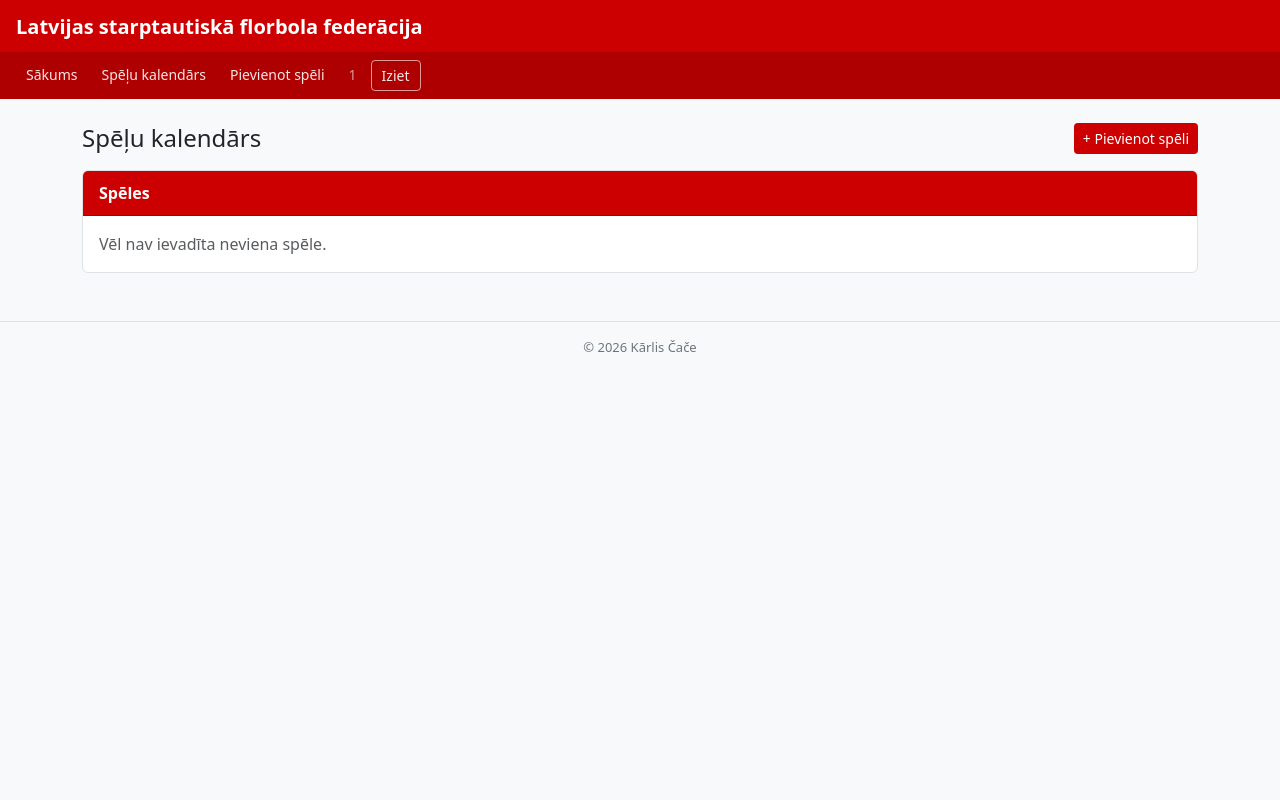
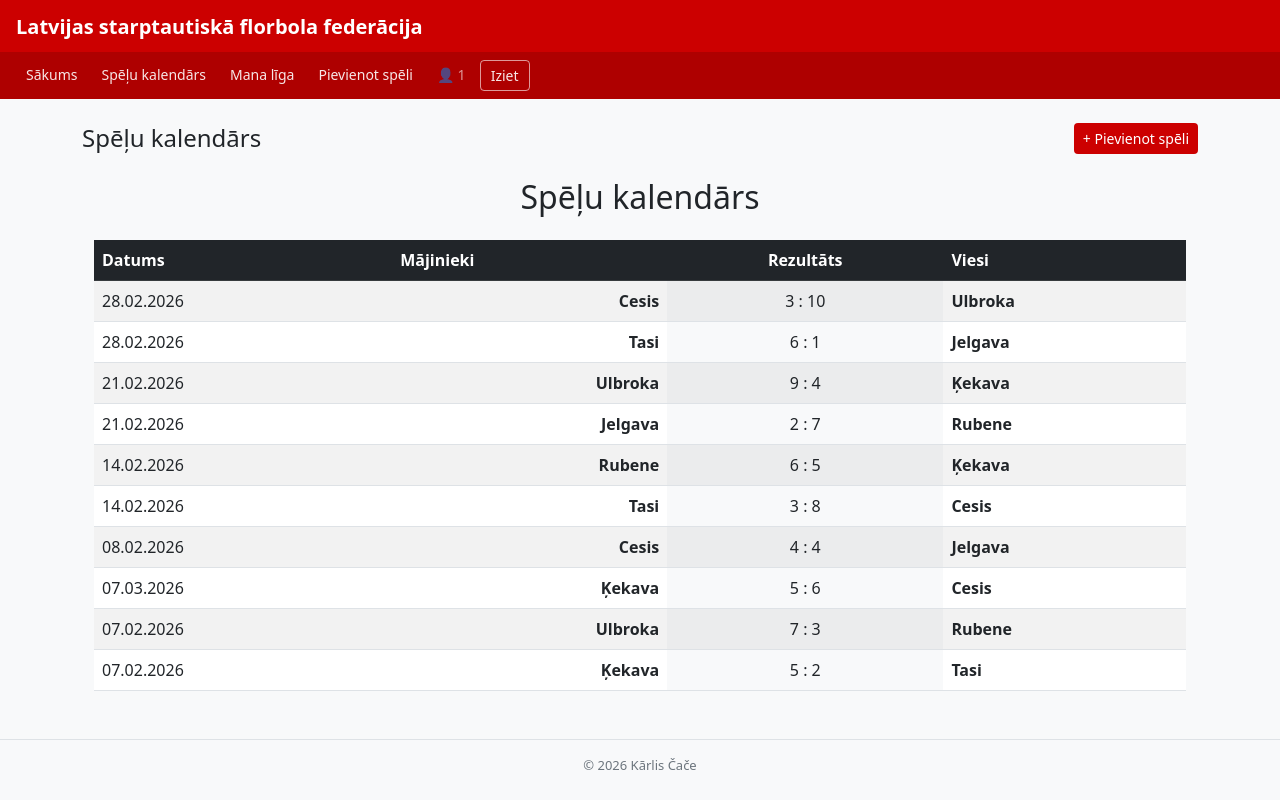
Before and after one commit to kar-lis/florbola-liga, a Flask app: page /speles in a window 1280 px wide. Run offline with Flask 3, Linux system fonts and the light colour scheme; the visitor is signed in with stand-in values (Sample User, id 1); data comes from the database, SQL or seed files in the repository; data that the repository does not hold is empty.

Commit message:
uzlabota  programma
tagad var redzēt komandas, līgas, bet spēļu kalendāru vel īsti nevar.

```diff
--- a/app.py
+++ b/app.py
@@ -1,16 +1,14 @@
-from flask import Flask, render_template, request, redirect, url_for, session
+from flask import Flask, render_template, request, redirect, url_for, session, flash
 import sqlite3
 from werkzeug.security import generate_password_hash, check_password_hash
 
 
 app = Flask(__name__)
-
 app.secret_key = "florbols67"
-
 fails = "florbols.db"
 
 def get_db():
-    conn = sqlite3.connect(fails)
+    conn = sqlite3.connect(fails, check_same_thread=False)
     conn.execute("PRAGMA foreign_keys = ON")
     conn.row_factory = sqlite3.Row
     return conn
@@ -48,12 +46,14 @@ def izveidot_db():
             FOREIGN KEY (viesi_komanda_id) REFERENCES komandas(id)
         );
 
-        CREATE TABLE IF NOT EXISTS lietotaji (
-            id            INTEGER PRIMARY KEY AUTOINCREMENT,
-            vards         TEXT NOT NULL,
-            lietotajvards TEXT NOT NULL UNIQUE,
-            loma          TEXT NOT NULL DEFAULT 'skatitajs',
-            parole_hash   TEXT NOT NULL
+       CREATE TABLE IF NOT EXISTS lietotaji (
+        id            INTEGER PRIMARY KEY AUTOINCREMENT,
+        vards         TEXT NOT NULL,
+        lietotajvards TEXT NOT NULL UNIQUE,
+        loma          TEXT NOT NULL DEFAULT 'skatitajs',
+        parole_hash   TEXT NOT NULL,
+        liga_id       INTEGER,
+        FOREIGN KEY (liga_id) REFERENCES ligas(id)
         );
     """)
 
@@ -121,7 +121,9 @@ try:
     conn = get_db()
     conn.execute("SELECT 1 FROM ligas LIMIT 1")
     conn.close()
+    print("Datubāze atrasta un ir darba kārtībā.")
 except:
+    print("Datubāze nav atrasta vai ir tukša. Veidojam no jauna...")
     izveidot_db()
 
 
@@ -170,8 +172,8 @@ def tabula(liga_id):
             stat[majas]["speles"] += 1
             stat[viesi]["speles"] += 1
             stat[majas]["guti"]      += majas_goli
-            stat[majas]["ielaistie"] += viesu_goli
-            stat[viesi]["guti"]      += viesu_goli
+            stat[majas]["ielaistie"] += viesi_goli
+            stat[viesi]["guti"]      += viesi_goli
             stat[viesi]["ielaistie"] += majas_goli
 
             if majas_goli > viesi_goli:
@@ -193,16 +195,21 @@ def tabula(liga_id):
 
 @app.route("/speles")
 def speles():
+    liga_id = session.get("liga_id")
+    if not liga_id:
+        flash("Lūdzu, izvēlieties līgu!")
+        return redirect(url_for("sakums"))
     conn = get_db()
     speles_saraksts = conn.execute("""
-        SELECT s.id, s.majas_varti, s.viesi_varti, s.datums,
-               m.nosaukums AS majas,
-               v.nosaukums AS viesi
+        SELECT s.id, s.datums, s.majas_varti, s.viesi_varti,
+               m.nosaukums AS majas_vards,
+               v.nosaukums AS viesi_vards
         FROM speles s
-        JOIN komandas majas ON s.majas_komanda_id = m.id
-        JOIN komandas viesi ON s.viesi_komanda_id = v.id
+        JOIN komandas m ON s.majas_komanda_id = m.id
+        JOIN komandas v ON s.viesi_komanda_id = v.id
+        WHERE s.liga_id = ?
         ORDER BY s.datums DESC
-    """).fetchall()
+    """, (liga_id,)).fetchall()
     conn.close()
     return render_template("speles.html", speles=speles_saraksts)
 
@@ -211,25 +218,22 @@ def pieteikties():
     if request.method == "POST":
         lietotajs = request.form.get("lietotajs", "").strip()
         parole    = request.form.get("parole", "")
-
-
-
-        conn = sqlite3.connect("pica.db")
-        conn.row_factory = sqlite3.Row
-        c = conn.cursor()
-        c = conn.execute(
+        conn = get_db()
+        atbilde = conn.execute(
             "SELECT * FROM lietotaji WHERE lietotajvards = ?", (lietotajs,)
         ).fetchone()
         conn.close()
 
         if atbilde and check_password_hash(atbilde["parole_hash"], parole):
-            session["id"]        = atbilde["id"]
-            session["vards"]     = atbilde["vards"]
+            session["id"] = atbilde["id"]
+            session["vards"] = atbilde["vards"]
             session["lietotajs"] = atbilde["lietotajvards"]
-            session["loma"]      = atbilde["loma"]
+            session["loma"] = atbilde["loma"]
+            session["liga_id"] = atbilde["liga_id"]
             flash(f"Laipni lūgts, {atbilde['vards']}!", "success")
             return redirect(url_for("sakums"))
         else:
+            flash("Nepareizs lietotājvārds vai parole!", "error")
             return "Nepareizi ievadīti dati!"
 
     return render_template("pieteikties.html")
@@ -237,22 +241,28 @@ def pieteikties():
 
 @app.route("/registreties", methods=["GET", "POST"])
 def registreties():
+    conn = get_db()
     if request.method == "POST":
-        vards         = request.form.get("vards", "")
+        vards = request.form.get("vards", "")
         lietotajvards = request.form.get("lietotajs", "")
-        parole_txt    = request.form.get("parole", "")
-        loma          = request.form.get("loma", "skatitajs")
-        conn = sqlite3.connect("florbols.db")
-        conn.row_factory = sqlite3.Row
-        c = conn.cursor()
-        insert_sql = "INSERT INTO lietotaji (vards, lietotajvards, parole_hash) VALUES (?, ?, ?, ?)"
-
-        insert_dati = (vards, lietotajvards, parole)
-        c.execute(insert_sql, insert_dati)
-        conn.commit()
-        return redirect(url_for("pieteikties"))
-
-    return render_template("registreties.html")
+        parole_txt = request.form.get("parole", "")
+        parole = generate_password_hash(parole_txt)
+        liga_id = request.form.get("liga_id")
+        try:
+            conn.execute(
+                "INSERT INTO lietotaji (vards, lietotajvards, loma, parole_hash, liga_id) VALUES (?, ?, ?, ?, ?)",
+                (vards, lietotajvards, "skatitajs", parole, liga_id)
+            )
+            conn.commit()
+            flash("Reģistrācija veiksmīga!", "success")
+            return redirect(url_for("pieteikties"))
+        except sqlite3.IntegrityError:
+            flash("Lietotājvārds jau ir aizņemts!", "error")
+        finally:
+            conn.close()
+    ligas = conn.execute("SELECT * FROM ligas").fetchall()
+    conn.close()
+    return render_template("registreties.html", ligas=ligas)
 
 @app.route("/atslegties")
 def atslegties():
@@ -330,5 +340,48 @@ def dz_speli(spele_id):
     conn.close()
     return render_template("dzest.html", spele=spele)
 
+@app.route("/lab_speli/<int:spele_id>", methods=["GET", "POST"])
+def lab_speli(spele_id):
+    if session.get("loma") != "tiesnesis":
+        flash("Šī lapa ir pieejama tikai tiesnesim!", "error")
+        return redirect(url_for("sakums"))
+
+    conn = get_db()
+
+    if request.method == "POST":
+        majas_v = request.form.get("majas_varti", "")
+        viesi_v = request.form.get("viesi_varti", "")
+        datums  = request.form.get("datums", "")
+
+        if not majas_v.isdigit() or not viesi_v.isdigit() or not datums:
+            flash("Nepareizi ievadīti dati!", "error")
+        else:
+            conn.execute("""
+                UPDATE speles
+                SET majas_varti = ?, viesi_varti = ?, datums = ?
+                WHERE id = ?
+            """, (int(majas_v), int(viesi_v), datums, spele_id))
+            conn.commit()
+            conn.close()
+            flash("Paldies par ievadītajiem datiem, veiksmi tālākos darbos.", "success")
+            return redirect(url_for("speles"))
+
+    spele = conn.execute("""
+        SELECT s.id, s.majas_varti, s.viesi_varti, s.datums,
+               m.nosaukums AS majas,
+               v.nosaukums AS viesi
+        FROM speles s
+        JOIN komandas m ON s.majas_komanda_id = m.id
+        JOIN komandas v ON s.viesi_komanda_id = v.id
+        WHERE s.id = ?
+    """, (spele_id,)).fetchone()
+    conn.close()
+
+    if not spele:
+        flash("Šāda spēle neeksistē!", "error")
+        return redirect(url_for("speles"))
+
+    return render_template("labot.html", spele=spele)
+
 if __name__ == '__main__':
     app.run(debug=True)
--- a/templates/pamats.html
+++ b/templates/pamats.html
@@ -72,16 +72,21 @@
 <body>
 
 <div class="galvene">
-    <div class="galvene-virsraksts"> Latvijas starptautiskā florbola federācija</div>
+    <div class="galvene-virsraksts">Latvijas starptautiskā florbola federācija</div>
     <div class="nav-josla">
         <a href="/">Sākums</a>
         <a href="/speles">Spēļu kalendārs</a>
 
         {% if session.get('lietotajs') %}
+            {% if session.get('liga_id') %}
+                <a href="/tabula/{{ session.get('liga_id') }}">Mana līga</a>
+            {% endif %}
+
             {% if session.get('loma') == 'tiesnesis' %}
                 <a href="/piev_speli">Pievienot spēli</a>
             {% endif %}
-            <span class="nav-lietotajs">{{ session['vards'] }}</span>
+
+            <span class="nav-lietotajs">👤 {{ session['vards'] }}</span>
             <a href="/atslegties" class="nav-btn">Iziet</a>
         {% else %}
             <a href="/pieteikties">Ieiet</a>
--- a/templates/speles.html
+++ b/templates/speles.html
@@ -8,38 +8,41 @@
     {% endif %}
 </div>
 
-<div class="card">
-    <div class="card-header">Spēles</div>
-    {% if speles %}
-        <table class="table table-hover mb-0">
-            <thead class="table-light">
+<div class="container mt-4">
+    <h2 class="text-center mb-4">Spēļu kalendārs</h2>
+
+    <table class="table table-hover table-striped">
+        <thead class="table-dark">
             <tr>
                 <th>Datums</th>
-                    <th>Mājas komanda</th>
+                <th>Mājinieki</th>
                 <th class="text-center">Rezultāts</th>
                 <th>Viesi</th>
-                    {% if session.get('loma') == 'tiesnesis' %}<th></th>{% endif %}
             </tr>
         </thead>
         <tbody>
-                {% for s in speles %}
+
+            {% for spele in speles %}
             <tr>
-                        <td class="text-muted" style="font-size:13px;">{{ s.datums }}</td>
-                        <td>{{ s.majas }}</td>
-                        <td class="text-center fw-bold">{{ s.majas_varti }} : {{ s.viesi_varti }}</td>
-                        <td>{{ s.viesi }}</td>
-                        {% if session.get('loma') == 'tiesnesis' %}
-                            <td>
-                                <a href="/lab_speli/{{ s.id }}" class="btn btn-sm btn-warning">Labot</a>
-                                <a href="/dz_speli/{{ s.id }}"  class="btn btn-sm btn-danger ms-1">Dzēst</a>
+                <td>{{ spele.datums }}</td>
+
+                <td class="fw-bold text-end">{{ spele.majas_vards }}</td>
+
+                <td class="text-center bg-light">
+                    {{ spele.majas_varti }} : {{ spele.viesi_varti }}
                 </td>
-                        {% endif %}
+
+                <td class="fw-bold">{{ spele.viesi_vards }}</td>
             </tr>
             {% endfor %}
+
         </tbody>
     </table>
-    {% else %}
-        <div class="card-body text-muted">Vēl nav ievadīta neviena spēle.</div>
+
+    {% if not speles %}
+        <div class="alert alert-info text-center">
+            Šajā līgā spēles vēl nav ieplānotas.
+        </div>
     {% endif %}
 </div>
 
```
Also changed, not shown: templates/pievienot.html (+25 -0 lines), templates/registreties.html (+12 -7 lines), florbols.db. Lines whose indentation alone changed are shown as unchanged.
